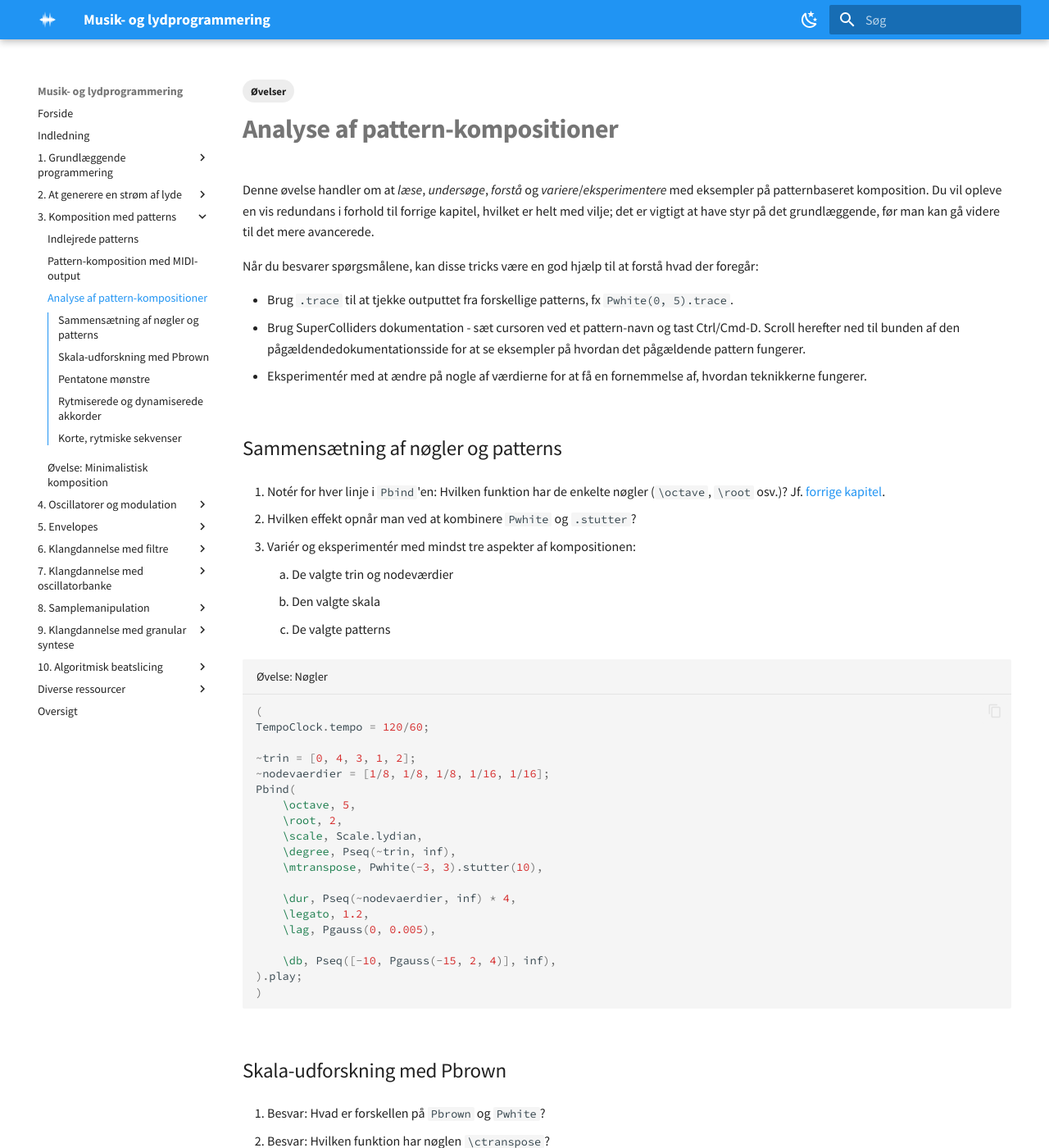
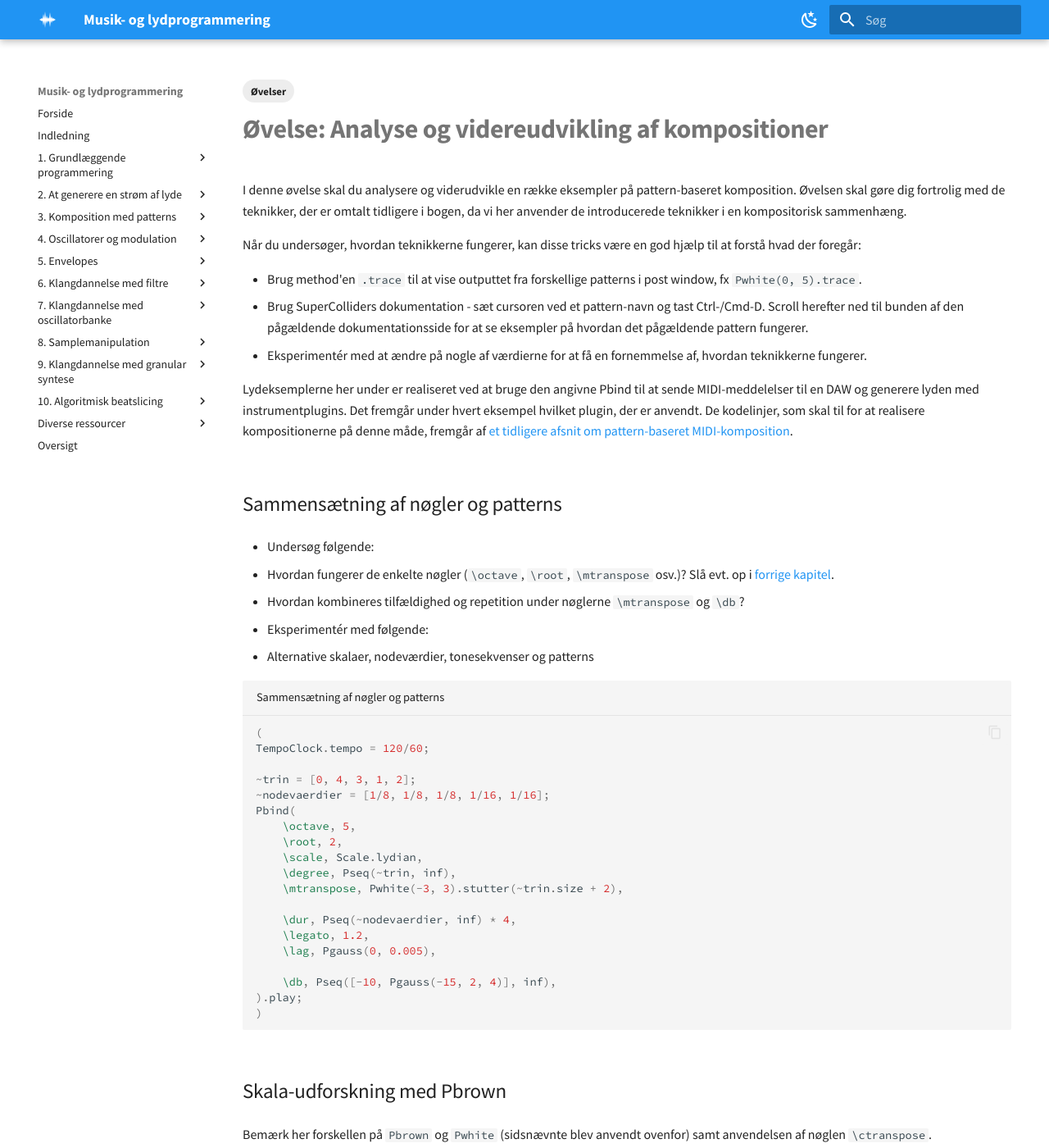
Before and after one commit to sparkletop/sparkletop.github.io, an MkDocs documentation site: the page built from docs/03/e-eksempler.md, in a window 1280 px wide and 1400 px high. Shown: the whole window at 82% size. Built offline with MkDocs 1.6.1 and Material for MkDocs 9.7.7, drawn with Linux system fonts in a browser that asks for light colours; plug-ins that fetch from the network failed and are left out; some of the changed text lies outside the part shown.

Commit message:
extend chapter on advanced patterns

````diff
--- a/docs/03/a-eksempler.md
+++ b/docs/03/e-eksempler.md
@@ -3,26 +3,27 @@
     - Øvelser
 ---
 
-# Analyse af pattern-kompositioner
+# Øvelse: Analyse og videreudvikling af kompositioner
 
-Denne øvelse handler om at *læse*, *undersøge*, *forstå* og *variere*/*eksperimentere* med eksempler på patternbaseret komposition. Du vil opleve en vis redundans i forhold til forrige kapitel, hvilket er helt med vilje; det er vigtigt at have styr på det grundlæggende, før man kan gå videre til det mere avancerede.
+I denne øvelse skal du analysere og viderudvikle en række eksempler på pattern-baseret komposition. Øvelsen skal gøre dig fortrolig med de teknikker, der er omtalt tidligere i bogen, da vi her anvender de introducerede teknikker i en kompositorisk sammenhæng.
 
-Når du besvarer spørgsmålene, kan disse tricks være en god hjælp til at forstå hvad der foregår:
+Når du undersøger, hvordan teknikkerne fungerer, kan disse tricks være en god hjælp til at forstå hvad der foregår:
 
-- Brug `.trace` til at tjekke outputtet fra forskellige patterns, fx `Pwhite(0, 5).trace`.
-- Brug SuperColliders dokumentation - sæt cursoren ved et pattern-navn og tast Ctrl/Cmd-D. Scroll herefter ned til bunden af den pågældendedokumentationsside for at se eksempler på hvordan det pågældende pattern fungerer.
+- Brug method'en `.trace` til at vise outputtet fra forskellige patterns i post window, fx `Pwhite(0, 5).trace`.
+- Brug SuperColliders dokumentation - sæt cursoren ved et pattern-navn og tast Ctrl-/Cmd-D. Scroll herefter ned til bunden af den pågældende dokumentationsside for at se eksempler på hvordan det pågældende pattern fungerer.
 - Eksperimentér med at ændre på nogle af værdierne for at få en fornemmelse af, hvordan teknikkerne fungerer.
+
+Lydeksemplerne her under er realiseret ved at bruge den angivne Pbind til at sende MIDI-meddelelser til en DAW og generere lyden med instrumentplugins. Det fremgår under hvert eksempel hvilket plugin, der er anvendt. De kodelinjer, som skal til for at realisere kompositionerne på denne måde, fremgår af [et tidligere afsnit om pattern-baseret MIDI-komposition](a-patterns-midi.md).
 
 ## Sammensætning af nøgler og patterns
 
-1. Notér for hver linje i `Pbind`'en: Hvilken funktion har de enkelte nøgler (`\octave`, `\root` osv.)? Jf. [forrige kapitel](../02/a-pbind.md).
-1. Hvilken effekt opnår man ved at kombinere `Pwhite` og `.stutter`?
-1. Variér og eksperimentér med mindst tre aspekter af kompositionen:
-    1. De valgte trin og nodeværdier
-    1. Den valgte skala
-    1. De valgte patterns
+- Undersøg følgende:
+  - Hvordan fungerer de enkelte nøgler (`\octave`, `\root`, `\mtranspose` osv.)? Slå evt. op i [forrige kapitel](../02/a-pbind.md).
+  - Hvordan kombineres tilfældighed og repetition under nøglerne `\mtranspose` og `\db`?
+- Eksperimentér med følgende:
+  - Alternative skalaer, nodeværdier, tonesekvenser og patterns
 
-```sc title="Øvelse: Nøgler"
+```sc title="Sammensætning af nøgler og patterns"
 (
 TempoClock.tempo = 120/60;
 
@@ -33,7 +34,7 @@
     \root, 2,
     \scale, Scale.lydian,
     \degree, Pseq(~trin, inf),
-    \mtranspose, Pwhite(-3, 3).stutter(10),
+    \mtranspose, Pwhite(-3, 3).stutter(~trin.size + 2),
 
     \dur, Pseq(~nodevaerdier, inf) * 4,
     \legato, 1.2,
@@ -46,14 +47,9 @@
 
 ## Skala-udforskning med Pbrown
 
-1. Besvar: Hvad er forskellen på `Pbrown` og `Pwhite`?
-1. Besvar: Hvilken funktion har nøglen `\ctranspose`?
-1. Variér og eksperimentér med mindst tre aspekter af kompositionen:
-    1. De valgte trin og nodeværdier
-    1. Den valgte skala
-    1. De valgte patterns
+Bemærk her forskellen på `Pbrown` og `Pwhite` (sidsnævnte blev anvendt ovenfor) samt anvendelsen af nøglen `\ctranspose`.
 
-```sc title="Øvelse: Skala-udforskning med Pbrown"
+```sc title="Skala-udforskning med Pbrown"
 (
 TempoClock.tempo = 80 / 60;
 
@@ -66,14 +62,17 @@
 )
 ```
 
+Afledte kompositioner kan eksperimentere med andre skalaer og patterns.
+
 ## Pentatone mønstre
 
-1. Beskriv forholdet mellem tilfældighed og kompositorisk struktur i denne korte komposition.
+Denne korte søger også en kombination af tilfældighed og struktur.
+
 1. Skriv to variationer af kompositionen:
     1. Én version, som har en højere grad af tilfældighed
     1. Én version, som har en højere grad af struktur og gentagelse
 
-```sc title="Øvelse: Pentatone mønstre"
+```sc title="Pentatone mønstre"
 (
 TempoClock.tempo = 140 / 60;
 Pbind(
@@ -90,7 +89,7 @@
 )
 ```
 
-## Rytmiserede og dynamiserede akkorder
+## Rytmiserede og dynamiske akkorder
 
 1. Besvar: Hvilken effekt har kombinationerne af `.stutter` og `.repeat` på outputtet fra de forskellige patterns?
 1. Besvar: Hvad betyder `Array.interpolation(16, -20, -10)`?
@@ -98,7 +97,7 @@
     1. Tilføj mindst én akkord til `Pwrand` (husk, at sandsynlighederne `[0.9, 0.1]` skal svare til antallet af valgmuligheder og tilsammen skal give 1)
     1. Erstat `Pxrand` med et [listebaseret pattern](../02/a-random-patterns.md#listebaserede-generatorer) efter eget valg, og notér hvilken forskel dette gør
 
-```sc title="Øvelse: Rytmiserede og dynamiserede akkorder"
+```sc title="Rytmiserede og dynamiske akkorder"
 (
 TempoClock.tempo = 120 / 60;
 
@@ -120,10 +119,11 @@
 
 ## Korte, rytmiske sekvenser
 
-1. Besvar: I dette eksempel kan man argumentere for, at der arbejdes med en kombination af tilfældighed og genkendelighed. Hvilke teknikker resulterer i skabelsen af balance mellem det tilfældige og det genkendelige?
-1. Skriv en ny komposition, som er inspireret af kildekoden her samt din besvarelse af opgaverne ovenfor.
+I dette eksempel kan man argumentere for, at der arbejdes med en kombination af tilfældighed og genkendelighed. Undersøg hvilke teknikker, der i dette tilfælde skaber balance mellem det tilfældige og det genkendelige.
 
-```sc title="Øvelse: Korte, rytmiske sekvenser"
+Skriv en ny komposition, som er inspireret af kildekoden her samt din besvarelse af opgaverne ovenfor.
+
+```sc title="Korte, rytmiske sekvenser"
 (
 TempoClock.tempo = 85 / 60;
 ~melodi = Pbind(
--- a/mkdocs.yml
+++ b/mkdocs.yml
@@ -94,6 +94,7 @@
     - 02/e-generativ-komposition.md
   - 3. Komposition med patterns:
     - Indlejrede patterns: 03/a-indlejring.md
+    - 03/a-sammensaetning.md
     - 03/a-patterns-midi.md
     - 03/a-eksempler.md
     - 03/e-minimalisme.md
````
Also changed, not shown: docs/03/a-indlejring.md (+60 -42 lines), docs/03/a-patterns-midi.md (+51 -7 lines), docs/03/a-sammensaetning.md (added, +137 -0 lines), docs/03/e-minimalisme.md (+2 -2 lines).
